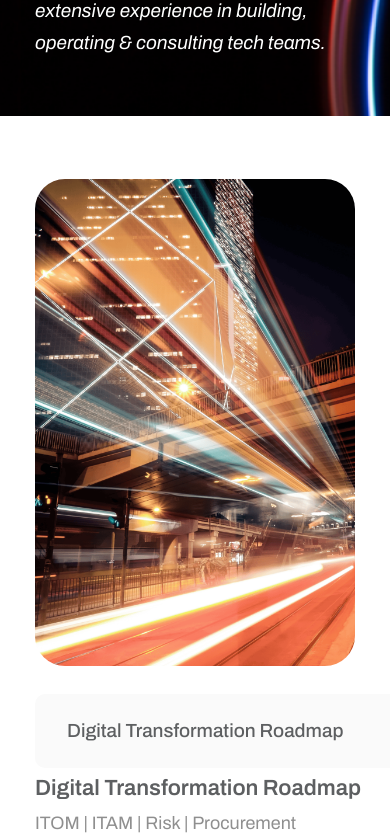
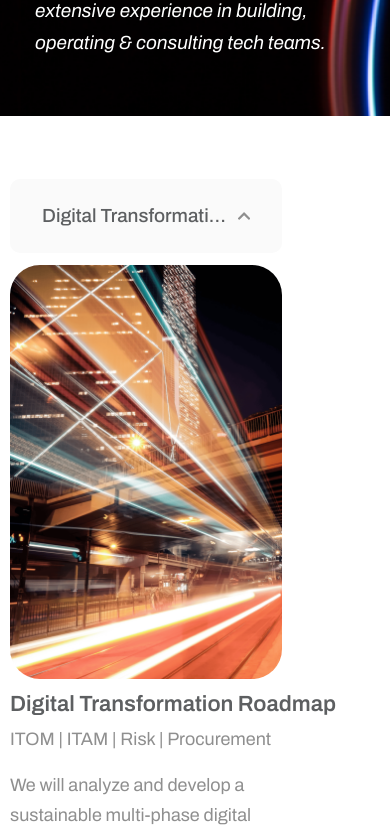
Before and after one commit to Sandeep9480/DT-SYSTEM, a Next.js app: page /services-advisory in a window 390 px wide. Shown: the part 1156-1992 px from the top of the page. Built offline with nearby package versions, Linux system fonts and the light colour scheme.

Commit message:
advisory page responsive

```diff
--- a/components/ChooseUs.tsx
+++ b/components/ChooseUs.tsx
@@ -52,7 +52,7 @@ const ChooseUs: NextPage<ChooseUsType> = ({ className = "" }) => {
       id="chooseUs"
 
       data-section="choose-us"
-      className={`choose-us-section self-stretch flex flex-row items-start justify-start pt-[0rem] px-[4.375rem] pb-[1rem] box-border max-w-full text-left text-[3.375rem] text-gray-200 font-archivo mq800:pl-[2.188rem] mq800:pr-[2.188rem] mq800:box-border ${className} mq800:mt-[5rem] mt-[3rem]`}
+      className={`choose-us-section self-stretch flex flex-row items-start justify-start pt-[0rem] px-[4.375rem] pb-[1rem] box-border max-w-full text-left text-[3.375rem] text-gray-200 font-archivo mq800:pl-[2.188rem] mq800:pr-[2.188rem] mq800:box-border ${className} mq800:mt-[5rem] mt-[3rem] mq450:mt-[-0.5rem]`}
     >
       <div className="flex-1 flex flex-row items-center justify-center gap-[5.437rem] max-w-full mq800:gap-[2.625rem] mq450:gap-[1.313rem] mq1350:gap-[5.188rem] mq1350:flex-wrap mq1050:flex-col">
         <div className="flex-1 flex flex-col items-start justify-start gap-[1rem] min-w-[24.438rem] max-w-full mq800:min-w-full mt-[-1rem] mq1050:mt-[2rem] mq1050:min-w-[100%] mq1050:items-center">
--- a/components/ConnectWithUs.tsx
+++ b/components/ConnectWithUs.tsx
@@ -34,7 +34,7 @@ const ConnectWithUs: NextPage<ConnectWithUsType> = ({ className = "" }) => {
       className="contact-us-section w-full mx-auto px-8 flex flex-row bg-none gap-[10rem] mq1050:flex-col-reverse mq1050:gap-[4rem] ">
       {/* Left side - Form */}
       <div className="flex-1 ">
-        <form className="grid grid-cols-2 gap-x-10 gap-y-10 form pl-[2rem] mq1050:w-[90%] mq450:w-[80%]">
+        <form className="grid grid-cols-2 gap-x-10 gap-y-10 form pl-[2rem] mq1050:w-[90%] mq450:w-[80%] mq450:pl-0">
           <div className="flex flex-col">
             <input
               type="text"
@@ -94,7 +94,7 @@ const ConnectWithUs: NextPage<ConnectWithUsType> = ({ className = "" }) => {
 
       {/* Right side - Text */}
       <div className="flex-1 ml-0 md:ml-[10rem]  md:block mq1050:flex mq1050:items-center mq1050:justify-center " >
-        <h2 className="text-[3rem] font-bold leading-[1.1] text-gray-900 m-0 mq450:text-[2rem] mq450:leading-[2.438rem] ">
+        <h2 className="text-[3rem] font-bold leading-[1.1] text-gray-900 m-0 mq450:text-[2rem] mq450:leading-[2.438rem] mq450:ml-[-5rem] ">
           Connect with us!
           <br />
           <span className="mq1050:hidden"> Let's Grow..</span>
--- a/components/DigitalTranspormationRoadmap.tsx
+++ b/components/DigitalTranspormationRoadmap.tsx
@@ -188,6 +188,19 @@ const DigitalTranspormationRoadmap: NextPage<
       }
     }
   ];
+  const [isSmallScreen, setIsSmallScreen] = useState(false);
+
+  useEffect(() => {
+    const updateScreenSize = () => {
+      setIsSmallScreen(window.innerWidth < 1226);
+    };
+
+    updateScreenSize(); // Set the initial state
+    window.addEventListener('resize', updateScreenSize);
+
+    return () => window.removeEventListener('resize', updateScreenSize);
+  }, []);
+
 
   // Add refs for scroll detection
   const sectionRef = useRef(null);
@@ -205,7 +218,7 @@ const DigitalTranspormationRoadmap: NextPage<
       }}
       className={`self-stretch flex flex-row items-start justify-start pt-[0rem] px-[4.375rem] pb-[9rem] box-border max-w-full text-left text-[1.5rem] text-color font-archivo mq800:pl-[2.188rem] mq800:pr-[2.188rem] mq800:pb-[3.813rem] mq800:box-border mq1125:pb-[5.875rem] mq1125:box-border ${className}`}
     >
-      <div className="flex-1 flex flex-row items-start justify-start gap-[5.875rem] max-w-full mq800:gap-[2.938rem] mq450:gap-[1.438rem] mq1325:flex-wrap">
+      <div className="flex-1 flex flex-row items-start justify-start gap-[5.875rem] max-w-full mq800:gap-[2.938rem] mq450:gap-[1.438rem] mq1325:flex-wrap mq800:ml-[3rem]">
         <AnimatePresence mode="wait">
           <motion.div
             key={sideImage}
@@ -219,7 +232,7 @@ const DigitalTranspormationRoadmap: NextPage<
           >
             <Image
               style={img}
-              className="w-[34.25rem] relative rounded-11xl max-h-full object-cover max-w-full mq1325:flex-1"
+              className="w-[34.25rem] relative rounded-11xl max-h-full object-cover max-w-full mq1325:flex-1 mq1226:hidden"
               loading="lazy"
               width={548}
               height={834}
@@ -230,8 +243,10 @@ const DigitalTranspormationRoadmap: NextPage<
         </AnimatePresence>
 
         <div
-          className="flex-1 flex flex-col items-start justify-start gap-[1rem] min-w-[26.75rem] max-w-full mq800:min-w-full"
+          className="flex-1 flex flex-col items-start justify-start gap-[1rem] min-w-[26.75rem] max-w-full mq800:min-w-full mq1226:ml-[-6rem] mq1226:pl-0 mq500:ml-[0.1rem]
+          "
           data-acc-group
+          style={{ width: '100%' }}
         >
           {accordionData.map((item, index) => (
             <motion.div
@@ -239,9 +254,18 @@ const DigitalTranspormationRoadmap: NextPage<
               initial={{ opacity: 0, y: 20 }}
               animate={isInView ? { opacity: 1, y: 0 } : { opacity: 0, y: 20 }}
               transition={{ duration: 1, delay: index * 0.4 }}
+              style={{ width: '100%' }}
             >
               <div
-                className="w-[46.125rem] h-auto flex flex-col items-start justify-start pt-0 px-0 pb-[1rem] box-border cursor-pointer "
+                className="w-full h-auto flex flex-col items-start justify-start pt-0 px-0 pb-[1rem] box-border cursor-pointer gap-[1.5rem]
+                  mq1325:w-full mq1325:gap-[1.25rem]
+                  mq800:w-full mq800:gap-[1rem]
+                  mq450:w-full mq450:gap-[0.75rem] "
+                style={{
+                  width: '100%',
+                  minWidth: '100%',
+                  maxWidth: '100%'
+                }}
                 data-acc-item
                 data-acc-header
                 data-acc-original
@@ -250,7 +274,7 @@ const DigitalTranspormationRoadmap: NextPage<
                   setSideImage(item.image);
                 }}
               >
-                <div className="h-[4.625rem] w-full rounded-3xs bg-gray-100 flex flex-row items-center justify-between py-[0.75rem] px-[2rem] box-border">
+                <div className="w-full h-[4.625rem] rounded-3xs bg-gray-100 flex flex-row items-center justify-between py-[0.75rem] px-[2rem] box-border">
                   <div className={`font-medium font-archivo text-[1.5rem] bg-transparent leading-[3.125rem] ${openAccordion === item.id ? 'text-color-5' : 'text-color-6'
                     } text-left truncate mq450:text-[1.188rem] mq450:leading-[2.5rem]`}>
                     {item.title}
@@ -276,8 +300,34 @@ const DigitalTranspormationRoadmap: NextPage<
                         height: { duration: 1, ease: [0.25, 0.1, 0.25, 1] },
                         opacity: { duration: 1, delay: 0.4 }
                       }}
-                      className="w-[41.125rem] grid flex-row items-start justify-start pt-[0rem] px-[0rem] pb-[0.5rem] box-border cursor-default"
+                      className="w-full grid flex-row items-start justify-start pt-[0rem] px-[0rem] pb-[0.5rem] box-border cursor-default"
                     >
+                      {isSmallScreen && (
+                        <AnimatePresence mode="wait">
+                          <motion.div
+                            key={sideImage}
+                            initial={{ opacity: 0, x: -30 }}
+                            animate={{ opacity: 1, x: 0 }}
+                            exit={{ opacity: 0, x: 30 }}
+                            transition={{
+                              duration: 1,
+                              ease: [0.25, 0.1, 0.25, 1],
+                            }}
+                            className="hidden-on-large"
+                          >
+                            <Image
+                              style={img}
+                              className=" relative rounded-11xl max-h-full object-cover max-w-full w-[100%] h-[30rem]"
+                              loading="lazy"
+                              width={548}
+                              height={834}
+                              alt=""
+                              src={sideImage}
+                            />
+                          </motion.div>
+                        </AnimatePresence>
+                      )}
+
                       <motion.div
                         initial={{ opacity: 0, y: 15 }}
                         animate={{ opacity: 1, y: 0 }}
--- a/components/NavbarPage.tsx
+++ b/components/NavbarPage.tsx
@@ -123,8 +123,8 @@ const NavbarPage: NextPage<NavbarPageType> = ({ className = "" }) => {
       className={`self-stretch flex flex-row items-start justify-start pt-4 px-4 lg:px-[4.375rem] pb-4 lg:pb-[6.812rem] box-border max-w-full flex items-center mr-[50px] p-0 m-0 ${className}`}
       style={style}
     >
-      <header className="flex-1 flex flex-row items-center justify-between max-w-full gap-[1.25rem] text-left text-[1rem] text-white font-archivo relative navbar mt-[-1rem] ml-[-1.2rem] header-navbar">
-        <div className={`flex items-center mt-[-5px] relative ml-[5%] xl:ml-[1rem]`}>
+      <header className="flex-1 flex flex-row items-center justify-between max-w-full gap-[1.25rem] text-left text-[1rem] text-white font-archivo relative navbar mt-[-1rem] ml-[-1.2rem] header-navbar mq450:ml-[2.5rem]">
+        <div className={`flex items-center mt-[-5px] relative ml-[5%] xl:ml-[1rem] mq450:ml-[-.5rem]`}>
           <a href="/">
             <Image
               className="h-[1.469rem] relative max-w-[15rem] overflow-hidden shrink-0 cursor-pointer z-[1]"
@@ -139,7 +139,7 @@ const NavbarPage: NextPage<NavbarPageType> = ({ className = "" }) => {
 
         {modal && (
           <button
-            className="text-white p-2 z-50 bg-transparent"
+            className="text-white p-2 z-50 bg-transparent mr-[1rem]"
             onClick={toggleMenu}
           >
             <svg className="w-6 h-6 bg-transparent w-[2.7rem] h-[2.7rem]" fill="none" stroke="currentColor" viewBox="0 0 24 24">
--- a/components/ServicesLeft.tsx
+++ b/components/ServicesLeft.tsx
@@ -34,7 +34,7 @@ const ServicesLeft: NextPage<ServicesLeftType> = ({
 
         {/* Default Content */}
         <div className="absolute bottom-[1rem] left-[2rem] right-0 z-[2] p-4 flex flex-col gap-2 transition-opacity duration-300 group-hover:opacity-0">
-          <h1 className="text-[3rem] font-bold sm:text-[2rem] m-0 leading-tight">
+          <h1 className="text-[3rem] font-bold sm:text-[2rem] m-0 leading-tight mq1050:text-[2rem]">
             Advisory
           </h1>
           <div className="flex items-center gap-2 text-color-4 mt-2">
@@ -52,10 +52,10 @@ const ServicesLeft: NextPage<ServicesLeftType> = ({
 
         {/* Hover Content */}
         <div className="absolute inset-0 flex flex-col items-start justify-center gap-4 p-8 z-[3] opacity-0 transform translate-y-8 group-hover:opacity-100 group-hover:scale-105 group-hover:translate-y-0 transition-all duration-500 ease-in-out bg-[#1E3A2F]/90 group-hover:p-10">
-          <h1 className="text-[3rem] font-bold leading-[1.2] sm:text-[2rem] m-0">
+          <h1 className="text-[3rem] font-bold leading-[1.2] sm:text-[2rem] m-0 mq1050:text-[2rem]">
             Advisory
           </h1>
-          <p className="text-[1.2rem] leading-[1.875rem] sm:text-[1rem] m-0">
+          <p className="text-[1.2rem] leading-[1.875rem] sm:text-[1rem] m-0 mq1050:text-[1rem]">
             Lorem ipsum dolor sit, amet consectetur adipisicing elit. Error, vero autem consequatur sapiente repellendus inventore commodi repellat illo iste animi eaque consequuntur, illum vitae officiis est alias optio voluptatibus similique.
           </p>
         </div>
--- a/components/ServicesRight.tsx
+++ b/components/ServicesRight.tsx
@@ -26,7 +26,7 @@ const ServicesRight: NextPage<ServicesRightType> = ({ className = "" }) => {
 
         {/* Default Content */}
         <div className="absolute bottom-[1rem] left-[2rem] right-0 z-[2] p-4 flex flex-col gap-2 transition-opacity duration-300 group-hover:opacity-0">
-          <h1 className="text-[3rem] font-bold sm:text-[2rem] m-0 leading-tight">
+          <h1 className="text-[3rem] font-bold sm:text-[2rem] m-0 leading-tight mq1050:text-[2rem]">
             Implementation
           </h1>
           <div className="flex items-center gap-2 text-color-4">
@@ -43,10 +43,10 @@ const ServicesRight: NextPage<ServicesRightType> = ({ className = "" }) => {
 
         {/* Hover Content */}
         <div className="absolute inset-0 flex flex-col items-start justify-center gap-4 p-8 z-[3] opacity-0 transform translate-y-8 group-hover:opacity-100 group-hover:scale-105 group-hover:translate-y-0 transition-all duration-500 ease-in-out bg-[#1E3A2F]/90 group-hover:p-10">
-          <h1 className="text-[3rem] font-bold leading-[1.2] sm:text-[2rem] m-0">
+          <h1 className="text-[3rem] font-bold leading-[1.2] sm:text-[2rem] m-0 mq1050:text-[2rem]">
             Implementation
           </h1>
-          <p className="text-[1.25rem] leading-[1.875rem] sm:text-[1rem] m-0">
+          <p className="text-[1.25rem] leading-[1.875rem] sm:text-[1rem] m-0 mq1050:text-[1rem]">
             Discover our comprehensive implementation services, ensuring seamless transitions and tailored solutions for your business needs.
           </p>
         </div>
--- a/pages/index.tsx
+++ b/pages/index.tsx
@@ -12,7 +12,7 @@ const Home: NextPage = () => {
   return (
     <div className="w-full relative bg-white overflow-hidden flex flex-col items-start justify-start pt-[1.781rem] px-[0rem] pb-[0rem] box-border gap-[6.5rem] leading-[normal] tracking-[normal] text-left text-[4.5rem] text-white font-archivo mq800:gap-[3.25rem] mq450:gap-[1.625rem]">
       <Image
-        className="w-full h-[50rem] absolute !m-[0] top-[0rem] right-[0rem] left-[0rem] max-w-full overflow-hidden shrink-0 object-cover mq800:h-[40rem] mq450:h-[30rem]"
+        className="w-full h-[50rem] absolute !m-[0] top-[0rem] right-[0rem] left-[0rem] max-w-full overflow-hidden shrink-0 object-cover mq800:h-[40rem] mq450:h-[40rem]"
         width={1440}
         height={800}
         alt=""
@@ -25,8 +25,8 @@ const Home: NextPage = () => {
       <div className="w-[0.063rem] h-[5.75rem] relative border-gray-600 border-r-[1px] border-solid box-border hidden z-[4]" />
       <div className="flex flex-row items-start justify-start pt-[0rem] px-[4.375rem] pb-[13.093rem] box-border max-w-full mq800:pl-[2.188rem] mq800:pr-[2.188rem] mq800:pb-[8.5rem] mq800:box-border mt-[6rem]">
         <div className="flex flex-col items-start justify-start gap-[1rem] max-w-full">
-          <div className="flex flex-col items-start justify-start gap-[0.5rem] max-w-full">
-            <h1 className="m-0 relative text-inherit leading-[5rem] capitalize font-bold font-inherit z-[1] mq800:text-[3rem] mq800:leading-[4rem] mq500:text-[2.5rem]  index-title">
+          <div className="flex flex-col items-start justify-start gap-[0.5rem] max-w-full mq800:gap-[1rem] w-auto">
+            <h1 className="m-0 relative text-inherit leading-[5rem] capitalize font-bold font-inherit z-[1] mq800:text-[3rem] mq800:leading-[4rem] mq500:text-[2.3rem]  index-title mq450:w-auto">
               <p className="m-0">Transformation</p>
               <p className="m-0">Delivered</p>
 
--- a/tailwind.config.js
+++ b/tailwind.config.js
@@ -97,6 +97,9 @@ module.exports = {
       mq750: {
         raw: "screen and (max-width: 750px)",
       },
+      mq1226: {
+        raw: "screen and (max-width: 1226px)",
+      },
     },
   },
   corePlugins: {
```
Also changed, not shown: components/Footer.tsx (+20 -22 lines).
